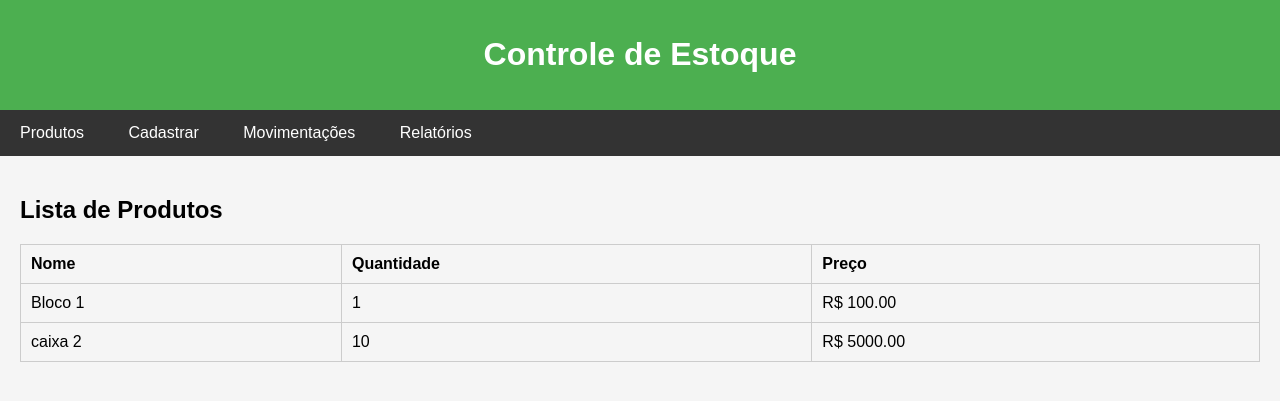
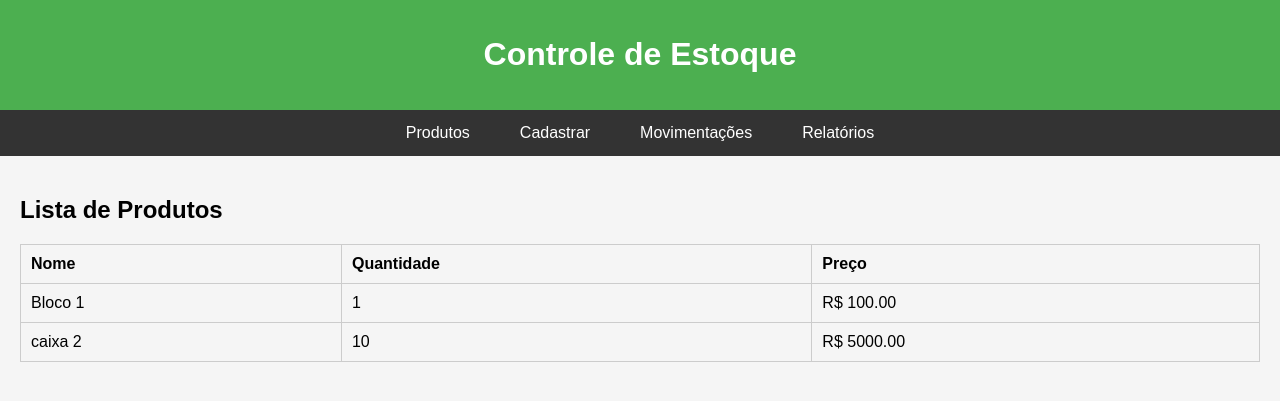
Before and after one commit to EricIkeda1/Projeto_Estoque, a Django app: page / in a window 1280 px wide. Shown: the top 401 px of the page. Run offline with Django 5.2, Linux system fonts and the light colour scheme; data comes from the database, SQL or seed files in the repository.

Commit message:
Navbar centralizado

```diff
--- a/estoque/static/css/style.css
+++ b/estoque/static/css/style.css
@@ -14,6 +14,9 @@ header {
 
 nav {
     background-color: #333;
+    display: flex;
+    justify-content: center;
+    gap: 10px;
 }
 
 nav a {
--- a/estoque/templates/base.html
+++ b/estoque/templates/base.html
@@ -5,7 +5,6 @@
     <meta charset="UTF-8">
     <title>{% block title %}Controle de Estoque{% endblock %}</title>
     <link rel="stylesheet" href="{% static 'css/style.css' %}">
-
     {% block extra_css %}{% endblock %}
 </head>
 <body>
```
